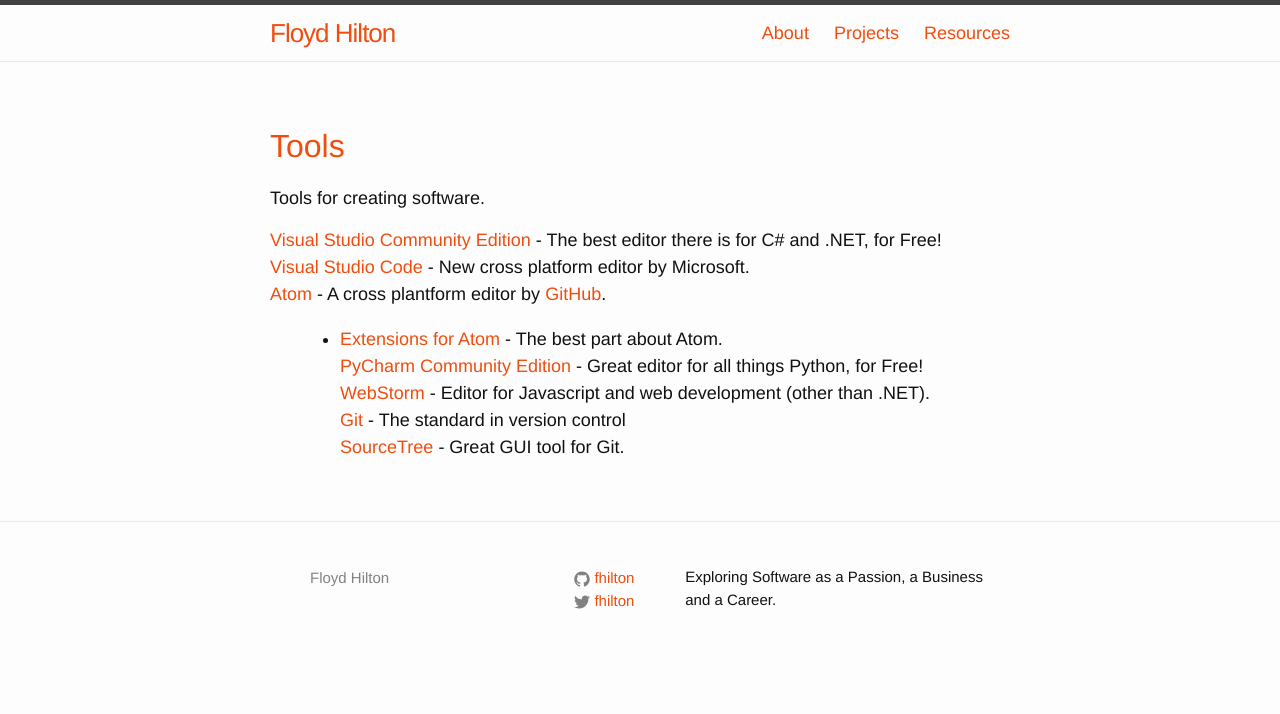
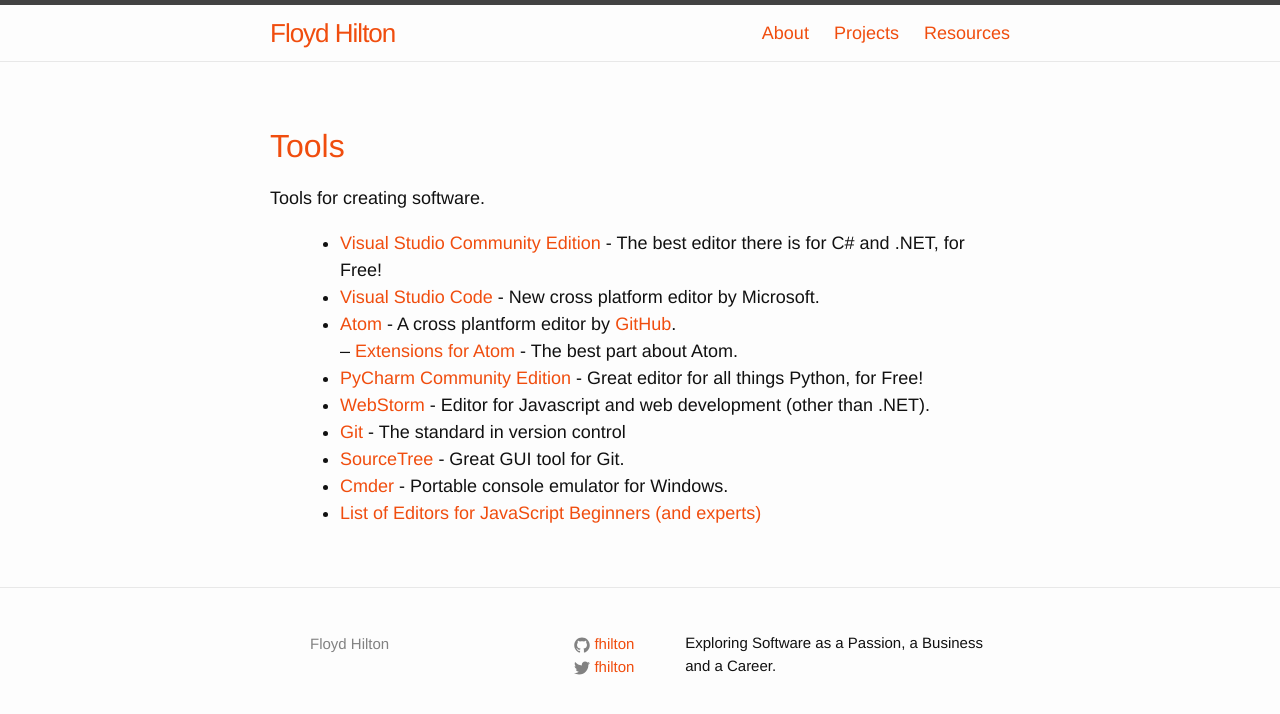
Before and after one commit to fhilton/fhilton.github.io, a Jekyll site: the page built from resources/tools.md, in a window 1280 px wide. Shown: the top 714 px of the page. Built offline with Jekyll 4.4.1, drawn with Linux system fonts in a browser that asks for light colours.

Commit message:
Adding to resources

```diff
--- a/resources/tools.md
+++ b/resources/tools.md
@@ -3,11 +3,13 @@
 ---
 <h2>Tools</h2>
 <p>Tools for creating software.</p>
-[Visual Studio Community Edition](visualstudio.com/free) - The best editor there is for C# and .NET, for Free!<br>
-[Visual Studio Code](https://code.visualstudio.com/) - New cross platform editor by Microsoft.<br>
-[Atom](https://atom.io/) - A cross plantform editor by [GitHub](https://github.com/).<br>
-- [Extensions for Atom](./atom-extensions.html) - The best part about Atom. <br>
-[PyCharm Community Edition](https://www.jetbrains.com/pycharm/download/) - Great editor for all things Python, for Free!<br>
-[WebStorm](https://www.jetbrains.com/webstorm/) - Editor for Javascript and web development (other than .NET).<br>
-[Git](http://git-scm.com/) - The standard in version control<br>
-[SourceTree](http://www.sourcetreeapp.com/) - Great GUI tool for Git.
+- [Visual Studio Community Edition](visualstudio.com/free) - The best editor there is for C# and .NET, for Free!<br>
+- [Visual Studio Code](https://code.visualstudio.com/) - New cross platform editor by Microsoft.<br>
+- [Atom](https://atom.io/) - A cross plantform editor by [GitHub](https://github.com/).<br>
+-- [Extensions for Atom](./atom-extensions.html) - The best part about Atom. <br>
+- [PyCharm Community Edition](https://www.jetbrains.com/pycharm/download/) - Great editor for all things Python, for Free!<br>
+- [WebStorm](https://www.jetbrains.com/webstorm/) - Editor for Javascript and web development (other than .NET).<br>
+- [Git](http://git-scm.com/) - The standard in version control<br>
+- [SourceTree](http://www.sourcetreeapp.com/) - Great GUI tool for Git.
+- [Cmder](http://gooseberrycreative.com/cmder/) - Portable console emulator for Windows.
+- [List of Editors for JavaScript Beginners (and experts)](../../software/javascript/beginner/2015/06/11/Javascript-Editors-for-Beginners.html)
```
